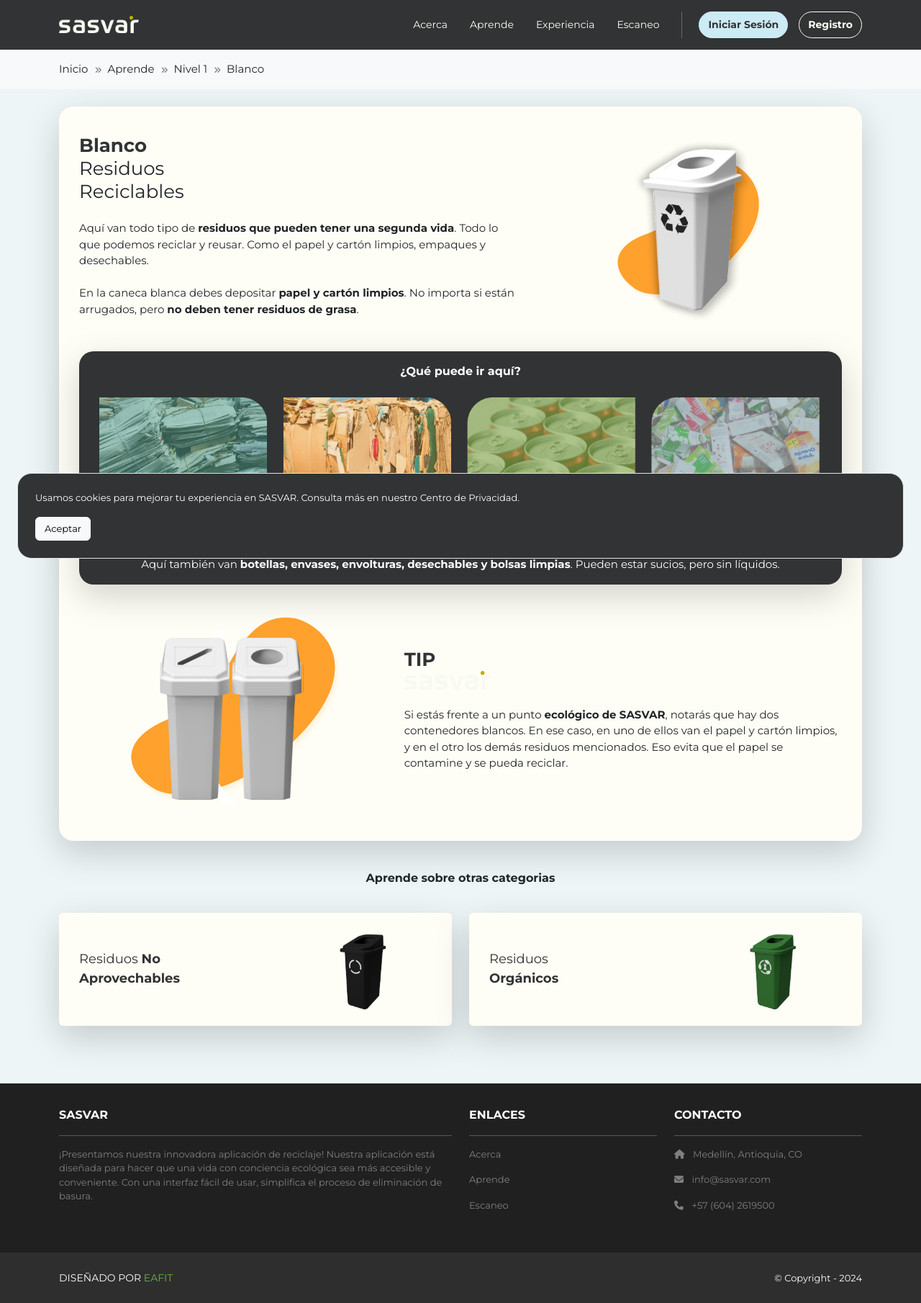
After one commit to danielgara/sasvar, a Django app: page /aprende/nivel-1/blanco in a window 1280 px wide. The commit adds this page. Shown: the whole page at 72% size. Run offline with Django 4.2, Linux system fonts and the light colour scheme; some libraries are stand-ins or nearby versions.

Commit message:
imp: learn

```diff
--- a/home/templates/home/learn/index.html
+++ b/home/templates/home/learn/index.html
@@ -71,7 +71,7 @@
               <div class="row align-items-center">
                 <div class="col-7 col-sm-7 col-md-7 text-start">
                   <b class="title-categories rc-no-a">Nivel 3:</b><br />
-                  <span class="title-categories rc-no-a">Colorimetría de los residuos</span>
+                  <span class="title-categories rc-no-a">Residuos especiales</span>
                 </div>
                 <div class="col-5 col-sm-5 col-md-5">
                   <img src="{% static 'images/learn/l3.png' %}" height="125px" class="img-max100" alt="c1" />
@@ -88,7 +88,7 @@
               <div class="row align-items-center">
                 <div class="col-7 col-sm-7 col-md-7 text-start">
                   <b class="title-categories rc-no-a">Nivel 4:</b><br />
-                  <span class="title-categories rc-no-a">Colorimetría de los residuos</span>
+                  <span class="title-categories rc-no-a">Símbolos y etiquetas</span>
                 </div>
                 <div class="col-5 col-sm-5 col-md-5">
                   <img src="{% static 'images/learn/l4.png' %}" height="125px" class="img-max100" alt="c1" />
--- a/home/templates/home/learn/l1.html
+++ b/home/templates/home/learn/l1.html
@@ -31,6 +31,7 @@
   <div class="container mt-4">
     <div class="row text-center">
       <div class="col-md-6 col-lg-4 mx-auto">
+        <a style="text-decoration: none;" href="{% url 'home.learn.l1.sublevel' name='blanco' %}">
           <div class="shadow-lg p-3 mb-5 bg-white rounded">
             <div class="container">
               <div class="row align-items-top">
@@ -44,8 +45,10 @@
               </div>
             </div>
           </div>
+        </a>
       </div>
       <div class="col-md-6 col-lg-4 mx-auto">
+        <a style="text-decoration: none;" href="{% url 'home.learn.l1.sublevel' name='negro' %}">
           <div class="shadow-lg p-3 mb-5 learn-top rounded">
             <div class="container">
               <div class="row align-items-top">
@@ -59,8 +62,10 @@
               </div>
             </div>
           </div>
+        </a>
       </div>
       <div class="col-md-6 col-lg-4 mx-auto">
+        <a style="text-decoration: none;" href="{% url 'home.learn.l1.sublevel' name='verde' %}">
           <div class="shadow-lg p-3 mb-5 learn-green rounded">
             <div class="container">
               <div class="row align-items-top">
@@ -74,6 +79,7 @@
               </div>
             </div>
           </div>
+        </a>
       </div>
     </div>
   </div>
--- /dev/null
+++ b/home/templates/home/learn/l1/blanco.html
@@ -0,0 +1,121 @@
+{% extends 'base.html' %}
+{% block content %}
+{% load static %}
+
+<div class="p-3">
+  <div class="container mt-2">
+    <div class="row text-center">
+      <div class="col-12 mx-auto">
+        <div class="shadow-lg p-3 learn-top-sublevel sv-br-20">
+          <div class="container">
+            <div class="row align-items-center">
+              <div class="col-7 col-sm-7 col-md-7 text-start">
+                <b class="title-sublevel text-start rc-no-a">Blanco</b><br /> <div class="title-sublevel">Residuos<br />
+                  Reciclables</div><br />
+                <div class="font-learn13">Aquí van todo tipo de <b>residuos que pueden tener una segunda vida</b>.
+                  Todo lo que podemos reciclar y reusar. Como el papel y cartón limpios, empaques y desechables. <br /><br />
+                  En la caneca blanca debes depositar <b>papel y cartón limpios</b>. No importa si están arrugados,
+                  pero <b>no deben tener residuos de grasa</b>.
+                </div>
+              </div>
+              <div class="col-5 col-sm-5 col-md-5">
+                <img src="{% static 'images/learn/whites.png' %}" class="img-max100 img-maxw300" alt="c1" />
+              </div>
+            </div>
+          </div>
+
+          <div class="pt-3 pb-3">
+            <div class="container mt-2">
+              <div class="row text-center">
+                <div class="col-12 mx-auto">
+                  <div class="shadow-lg p-3 learn-top sv-br-20">
+                    <div class="container">
+                      <div class="row align-items-center">
+                        <div class="col-12 text-white text-center">
+                          <b>¿Qué puede ir aquí?</b><br /><br />
+                          <img src="{% static 'images/learn/group-white.png' %}" class="img-max100 img-maxw300" alt="c1" /><br /><br />
+                          <div class="font-learn13">Aquí también van <b>botellas, envases, envolturas, desechables y
+                            bolsas limpias</b>. Pueden estar sucios, pero sin líquidos.</div>
+                        </div>
+                      </div>
+                    </div>
+                  </div>
+                </div>
+              </div>
+            </div>
+
+            <div class="container mt-4">
+              <div class="row align-items-center">
+                <div class="col-5 col-sm-5 col-md-5">
+                  <img src="{% static 'images/learn/tip.png' %}" class="img-max100 img-maxw300" alt="c1" />
+                </div>
+                <div class="col-7 col-sm-7 col-md-7 text-start">
+                  <b class="title-sublevel text-start rc-no-a">TIP</b><br />
+                  <img src="{% static 'images/logo-sasvar.png' %}" width="120px" alt="c1" /><br /><br />
+                  <div class="font-learn13">Si estás frente a un punto <b>ecológico de SASVAR</b>, notarás que hay dos
+                    contenedores blancos. En ese caso, en uno de ellos van el papel y cartón limpios,
+                    y en el otro los demás residuos mencionados. Eso evita que el papel se contamine y se pueda reciclar.
+                  </div>
+                </div>
+              </div>
+            </div>
+
+        </div>
+      </div>
+    </div>
+  </div>
+</div>
+
+
+<div class="p-3">
+  <div class="container mt-4">
+    <div class="row text-center">
+      <div class="col-12 mx-auto">
+        <b>Aprende sobre otras categorias</b>
+      </div>
+    </div>
+  </div>
+</div>
+
+
+<div class="p-3">
+  <div class="container mt-1">
+    <div class="row text-center">
+      <div class="col-md-6 mx-auto">
+        <a style="text-decoration: none;" href="{% url 'home.learn.l1.sublevel' name='negro' %}">
+          <div class="shadow-lg p-3 mb-5 learn-top-sublevel rounded">
+            <div class="container">
+              <div class="row align-items-center">
+                <div class="col-7 col-sm-7 col-md-7 text-start">
+                  <span class="title-categories rc-no-a">Residuos <b>No</b></span><br />
+                  <b class="title-categories rc-no-a">Aprovechables</b>
+                </div>
+                <div class="col-5 col-sm-5 col-md-5">
+                  <img src="{% static 'images/learn/black.png' %}" height="125px" class="img-max100" alt="c1" />
+                </div>
+              </div>
+            </div>
+          </div>
+        </a>
+      </div>
+      <div class="col-md-6 mx-auto">
+        <a style="text-decoration: none;" href="{% url 'home.learn.l1.sublevel' name='verde' %}">
+          <div class="shadow-lg p-3 mb-5 learn-top-sublevel rounded">
+            <div class="container">
+              <div class="row align-items-center">
+                <div class="col-7 col-sm-7 col-md-7 text-start">
+                  <span class="title-categories rc-no-a">Residuos</span><br />
+                  <b class="title-categories rc-no-a">Orgánicos</b>
+                </div>
+                <div class="col-5 col-sm-5 col-md-5">
+                  <img src="{% static 'images/learn/green.png' %}" height="125px" class="img-max100" alt="c1" />
+                </div>
+              </div>
+            </div>
+          </div>
+        </a>
+      </div>
+    </div>
+  </div>
+</div>
+{% endblock content %}
--- a/home/urls.py
+++ b/home/urls.py
@@ -6,6 +6,7 @@ urlpatterns = [
     path('acerca', views.about, name='home.about'),
     path('aprende', views.learn, name='home.learn'),
     path('aprende/nivel-1', views.l1, name='home.learn.l1'),
+    path('aprende/nivel-1/<str:name>', views.l1_sublevel, name='home.learn.l1.sublevel'),
     path('categorias/empaques-envoltorios', views.c2, name='home.categories.c2'),
     path('categorias/residuos-no-aprovechables', views.c3, name='home.categories.c3'),
     path('categorias/organicos', views.c4, name='home.categories.c4'),
--- a/home/views.py
+++ b/home/views.py
@@ -37,6 +37,17 @@ def l1(request):
     ]
     return render(request, 'home/learn/l1.html', {"viewData": viewData})
 
+
+def l1_sublevel(request, name):
+    viewData = {}
+    viewData["title"] = name.capitalize()
+    viewData["breadcrumbItems"] = [
+        {"name": "Inicio", "route": "home.index"},
+        {"name": "Aprende", "route": "home.learn"},
+        {"name": "Nivel 1", "route": "home.learn.l1"},
+        {"name": name.capitalize(), "route": "home.learn.l1.sublevel", "params": {"name": name}},
+    ]
+    return render(request, 'home/learn/l1/'+name+'.html', {"viewData": viewData})
 
 def c2(request):
     viewData = {}
--- a/recycling/static/css/style.css
+++ b/recycling/static/css/style.css
@@ -369,6 +369,10 @@ body {
     background-color: #E59535!important;
 }
 
+.learn-top-sublevel {
+    background-color: #FFFEF6!important;
+}
+
 .font-learn13 {
     font-size: 13px;
 }
@@ -391,6 +395,11 @@ body {
     padding: 6px;
 }
 
+.title-sublevel {
+    font-size: 26px;
+    line-height: 32px;
+}
+
 .learn-green {
     background-color: #96CA4E!important;
 }
```
Also changed, not shown: home/templates/home/learn/l1/negro.html (added, +103 -0 lines), home/templates/home/learn/l1/verde.html (added, +103 -0 lines), db.sqlite3, recycling/static/images/learn/blacks.png (added), recycling/static/images/learn/greens.png (added), recycling/static/images/learn/group-black.png (added), recycling/static/images/learn/group-green.png (added), recycling/static/images/learn/group-white.png (added), recycling/static/images/learn/tip.png (added), recycling/static/images/learn/whites.png (added). Lines whose indentation alone changed are shown as unchanged.
